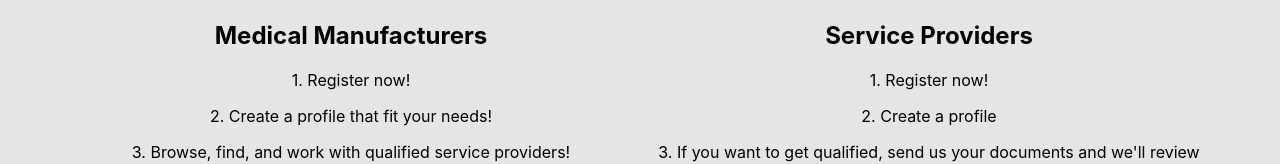
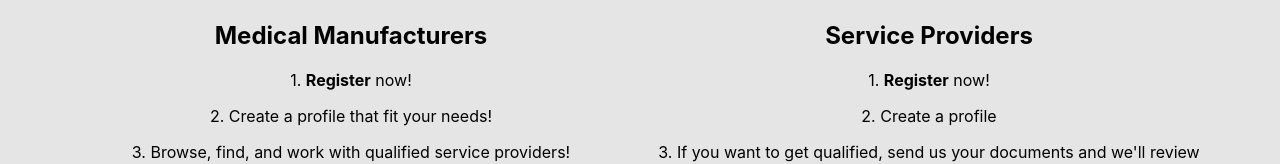
Before and after one commit to manuelquezada23/coconet-final-project, a React (Create React App) app: page /about in a window 1280 px wide. Shown: the part 427-591 px from the top of the page. Built offline with nearby package versions, Linux system fonts and the light colour scheme.

Commit message:
about page updates

```diff
--- a/src/About.js
+++ b/src/About.js
@@ -6,6 +6,9 @@ import FindIcon from "./images/findIcon.png"
 import WorkIcon from "./images/workIcon.png"
 
 function AboutUs() {
+    function sendToPage(link) {
+        window.location.href = link;
+    }
     return (
         <React.Fragment>
             <NavigationBar />
@@ -29,13 +32,13 @@ function AboutUs() {
                 <div className="AboutColumnsB">
                     <div className="AboutColumnOneB">
                         <h2 className="AboutColumnSubtitle">Medical Manufacturers</h2>
-                        <p>1. Register now!</p>
+                        <p onClick={() => {sendToPage("/signup")}} style={{cursor: "pointer"}}>1. <span style={{fontWeight: "bold"}}>Register</span> now!</p>
                         <p>2. Create a profile that fit your needs!</p>
                         <p>3. Browse, find, and work with qualified service providers!</p>
                     </div>
                     <div className="AboutColumnTwoB">
                         <h2 className="AboutColumnSubtitle">Service Providers</h2>
-                        <p>1. Register now!</p>
+                        <p onClick={() => {sendToPage("/signup-service-provider")}} style={{cursor: "pointer"}}>1. <span style={{fontWeight: "bold"}}>Register</span> now!</p>
                         <p>2. Create a profile</p>
                         <p>3. If you want to get qualified, send us your documents and we'll review them!</p>
                     </div>
```
